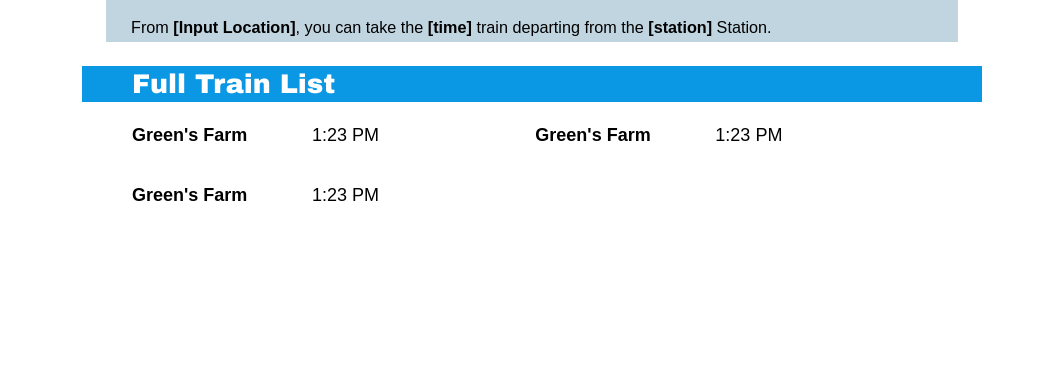
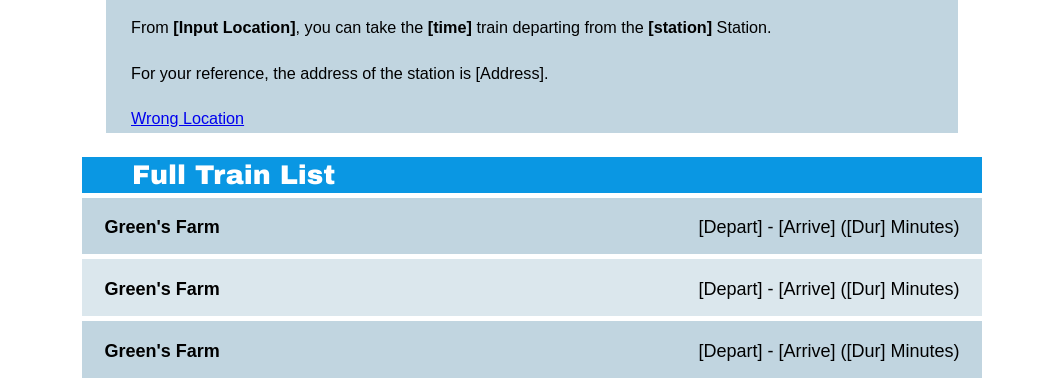
Before and after one commit to emilyeserven/nhvhackathon-itinerary, a website: page index.html in a window 1280 px wide. Shown: the part 697-1088 px from the top of the page, without its empty margins (108-1171 px from the left). Before the commit the page ends 932 px from the top, so only its background shows below. Drawn offline with nearby package versions, Linux system fonts and the light colour scheme.

Commit message:
Added various copy updates and styling edits.

```diff
--- a/app/mainBrainComponent/mainBrain.html
+++ b/app/mainBrainComponent/mainBrain.html
@@ -61,6 +61,12 @@
 		</div>
 		<div class="location-found">
 			<p>From <span>[Input Location]</span>, you can take the <span>[time]</span> train departing from the <span>[station]</span> Station.</p>
+			<p>
+				For your reference, the address of the station is [Address].
+			</p>
+			<p class="wrong-location">
+				<a href="#">Wrong Location</a> <!-- URL minus location string -->
+			</p>
 		</div>
 	</div>
 	<div class="train-holder">
@@ -68,42 +74,33 @@
 			<h2>Full Train List</h2>
 		</div>
 		<div class="listings-holder">
-			<div class="train-row">
-				<div class="train-name">
+			<div class="train-row clearfix">
 				<p>
-						Green's Farm
+					<span class="train-name">Green's Farm</span>
+					<span class="train-time">
+						<span class="train-deparr">[Depart] - [Arrive]</span>
+						<span class="train-dur">([Dur] Minutes)</span>
+					</span>
 				</p>
 			</div>
-				<div class="train-time">
+			<div class="train-row clearfix">
 				<p>
-						1:23 PM
+					<span class="train-name">Green's Farm</span>
+					<span class="train-time">
+						<span class="train-deparr">[Depart] - [Arrive]</span>
+						<span class="train-dur">([Dur] Minutes)</span>
+					</span>
 				</p>
 			</div>
-			</div>
-			<div class="train-row">
-				<div class="train-name">
+			<div class="train-row clearfix">
 				<p>
-						Green's Farm
-					</p>
-				</div>
-				<div class="train-time">
-					<p>
-						1:23 PM
-					</p>
-				</div>
-			</div>
-			<div class="train-row">
-				<div class="train-name">
-					<p>
-						Green's Farm
-					</p>
-				</div>
-				<div class="train-time">
-					<p>
-						1:23 PM
+					<span class="train-name">Green's Farm</span>
+					<span class="train-time">
+						<span class="train-deparr">[Depart] - [Arrive]</span>
+						<span class="train-dur">([Dur] Minutes)</span>
+					</span>
 				</p>
 			</div>
 		</div>
 	</div>
 </div>
-</div>
--- a/main.css
+++ b/main.css
@@ -38,11 +38,25 @@ body {
    margin-bottom: 5px;
    margin-top: 15px;
 }
+.clearfix:after {
+     visibility: hidden;
+     display: block;
+     font-size: 0;
+     content: " ";
+     clear: both;
+     height: 0;
+     }
+.clearfix { display: inline-block; }
+/* start commented backslash hack \*/
+* html .clearfix { height: 1%; }
+.clearfix { display: block; }
+/* close commented backslash hack */
 
 .submit-holder {
     width: 90%;
     margin: 0 auto;
 }
+
 /* 1.02 -- Typography */
 
 h2, h1 {
@@ -135,17 +149,32 @@ h2 {
 /* 4.00 - TRAIN LISTINGS */
 /* 4.01 -- Structure */
 .listings-holder {
-   padding: 0 50px;
+   padding: 0;
+   font-size:1.5em;
 }
+.train-row {
+   display: inline-block;
+   width: 100%;
+}
+
+.train-row:nth-of-type(odd) {
+    background-color: #C1D5E0;
+}
+.train-row:nth-of-type(even) {
+    background-color: #DBE7ED;
+}
+
+/*
 .train-time, .train-name {
     display: inline-block;
     width: 50%;
-}
+} */
 .train-time {
     float: right;
 }
 .train-name {
     float: left;
+    font-weight:900;
 }
 
 /* 4.02 -- Typography */
@@ -156,6 +185,11 @@ h2 {
    font-weight: 700;
 }
 
+
+.train-row p {
+    line-height: 1em;
+    padding: .15em 1.25em 1em;
+}
 /* 5.00 - FORM STYLING */
 /* 5.01 -- Organizer Fields */
 input[type="date"] {
@@ -226,16 +260,18 @@ input.partici-detect {
     box-shadow: 0px 0px 1px #136FA1, 0px 0px 1px #136FA1;
 }
 /* RESPONSIVE */
-
+/*
 @media screen and (min-width: 800px) {
    .train-row:nth-of-type(odd) {
        margin-right: 5%;
+       #C1D5E0
    }
    .train-row {
        width: 45%;
        display: inline-block;
    }
 }
+*/
 @media screen and (max-width: 800px) {
    .search-holder, .copy-holder, .detect-holder {
       display:block;
@@ -243,6 +279,7 @@ input.partici-detect {
       margin-right:0;
    }
 }
+/*
 @media screen and (max-width: 760px) {
    .train-name {
       width: 75%;
@@ -270,3 +307,4 @@ input.partici-detect {
       padding: 0 25px;
    }
 }
+*/
```
Lines whose indentation alone changed are shown as unchanged.
